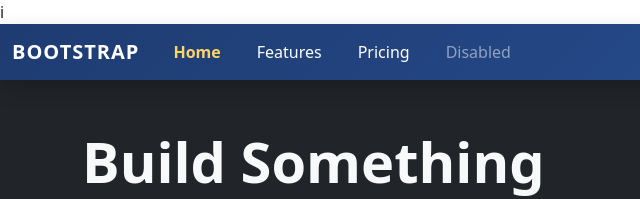
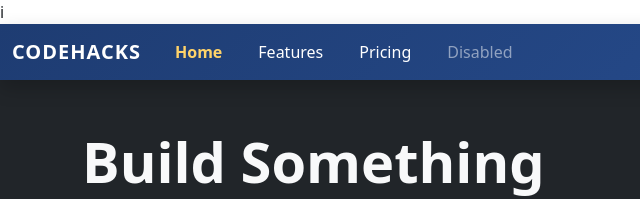
Before and after one commit to nilesh45-exe/BOOTSTRAP, a plain HTML site: page index.html in a window 1280 px wide. Shown: the top 199 px of the page, 0-640 px from the left. Drawn offline with nearby package versions, Linux system fonts and the light colour scheme.

Commit message:
first commit

```diff
--- a/BOOTSTRAP.html
+++ b/index.html
@@ -4,7 +4,7 @@
 <head>
     <meta charset="UTF-8">
     <meta name="viewport" content="width=device-width, initial-scale=1.0">
-    <title>BOOTSTRAP</title>
+    <title>CODEHACKS</title>
     <link rel="stylesheet" href="style.css">i
     <link href="https://cdn.jsdelivr.net/npm/bootstrap@5.3.8/dist/css/bootstrap.min.css" rel="stylesheet"
         integrity="sha384-sRIl4kxILFvY47J16cr9ZwB07vP4J8+LH7qKQnuqkuIAvNWLzeN8tE5YBujZqJLB" crossorigin="anonymous">
@@ -13,7 +13,7 @@
 <body>
     <nav class="navbar navbar-expand-lg bg-body-tertiary">
         <div class="container-fluid">
-            <a class="navbar-brand" href="#">BOOTSTRAP</a>
+            <a class="navbar-brand" href="#">CODEHACKS</a>
             <button class="navbar-toggler" type="button" data-bs-toggle="collapse" data-bs-target="#navbarNavAltMarkup"
                 aria-controls="navbarNavAltMarkup" aria-expanded="false" aria-label="Toggle navigation">
                 <span class="navbar-toggler-icon"></span>
```
